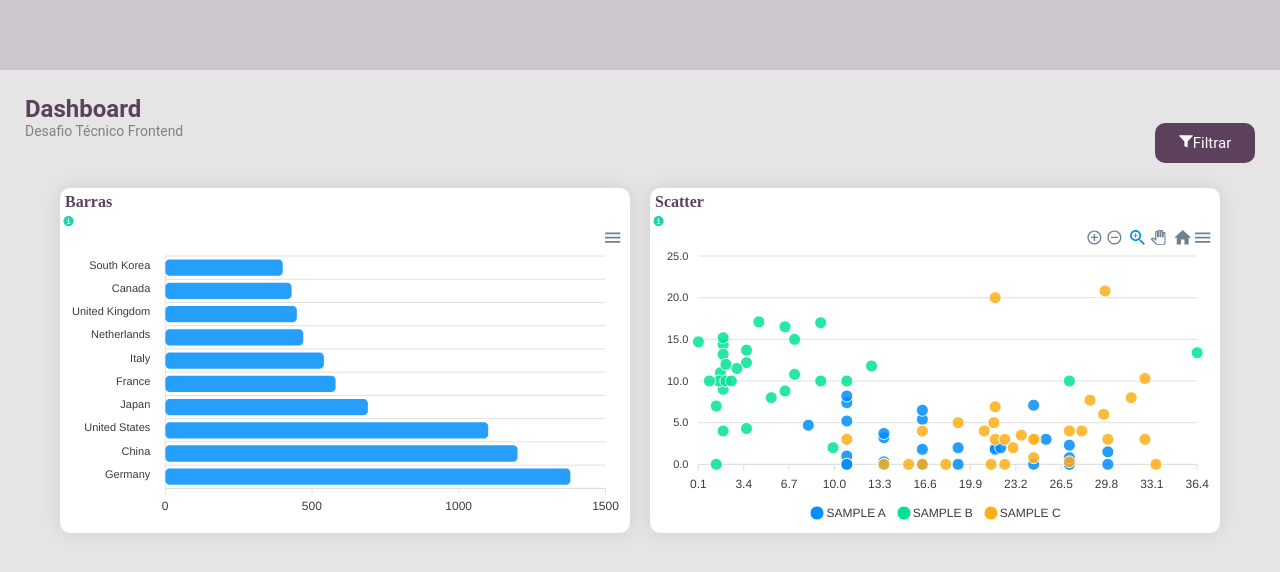
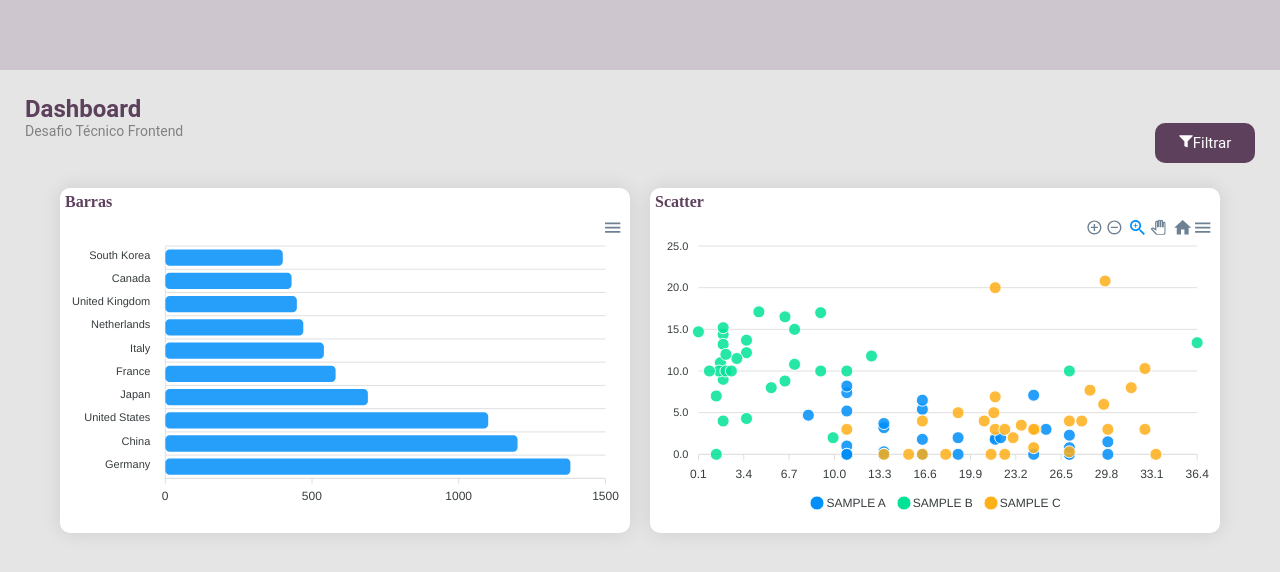
Before and after one commit to AllisonVinicius/dashboard-in-ApexCharts, a React (Create React App) app: page / in a window 1280 px wide. Shown: the top 572 px of the page. Built offline with nearby package versions, Linux system fonts and the light colour scheme.

Commit message:
remove component icon

```diff
--- a/src/Components/GraphBarras/index.tsx
+++ b/src/Components/GraphBarras/index.tsx
@@ -2,7 +2,7 @@ import React, { useMemo } from "react";
 import ReactApexChart from "react-apexcharts";
 import { options, series } from "../../repositories/barras";
 import TextHeader from "../TextHeader";
-import { Container, StyleIcon } from "./styles";
+import { Container } from "./styles";
 
 const GraphBarras = () => {
   const { innerWidth: width, innerHeight: height } = window;
@@ -33,7 +33,7 @@ const GraphBarras = () => {
   return (
     <Container>
       <TextHeader title="Barras" />
-      <StyleIcon />
+
       <ReactApexChart
         options={options}
         series={series}
--- a/src/Components/GraphBarras/styles.ts
+++ b/src/Components/GraphBarras/styles.ts
@@ -1,5 +1,4 @@
 import styled from "styled-components";
-import { ReactComponent as Icon } from "../../assets/info.svg";
 
 export const Container = styled.div`
   width: 570px;
@@ -58,14 +57,3 @@ export const Text = styled.h2`
     margin: 50px 0;
   }
 `;
-
-export const StyleIcon = styled(Icon)`
-  width: 3%;
-  height: 3%;
-  top: 40%;
-  left: 8.5%;
-  text-align: center;
-  border: 2px;
-  border-radius: 20px;
-  z-index: 1;
-`;
--- a/src/Components/GraphScatter/index.tsx
+++ b/src/Components/GraphScatter/index.tsx
@@ -2,7 +2,7 @@ import React, { useMemo } from "react";
 import ReactApexChart from "react-apexcharts";
 import { options } from "../../repositories/scatter";
 import TextHeader from "../TextHeader";
-import { Container, StyleIcon } from "./styles";
+import { Container } from "./styles";
 
 const GraphScatter = () => {
   const { innerWidth: width, innerHeight: height } = window;
@@ -36,7 +36,7 @@ const GraphScatter = () => {
   return (
     <Container>
       <TextHeader title="Scatter" />
-      <StyleIcon />
+
       <ReactApexChart
         options={options}
         series={options.series}
--- a/src/Components/GraphScatter/styles.ts
+++ b/src/Components/GraphScatter/styles.ts
@@ -1,5 +1,4 @@
 import styled from "styled-components";
-import { ReactComponent as Icon } from "../../assets/info.svg";
 
 export const Container = styled.div`
   width: 570px;
@@ -50,14 +49,3 @@ export const Header = styled.div`
 export const Barras = styled.div`
   border: 10px;
 `;
-
-export const StyleIcon = styled(Icon)`
-  width: 3%;
-  height: 3%;
-  top: 40%;
-  left: 8.5%;
-  text-align: center;
-  border: 2px;
-  border-radius: 20px;
-  z-index: 1;
-`;
```
